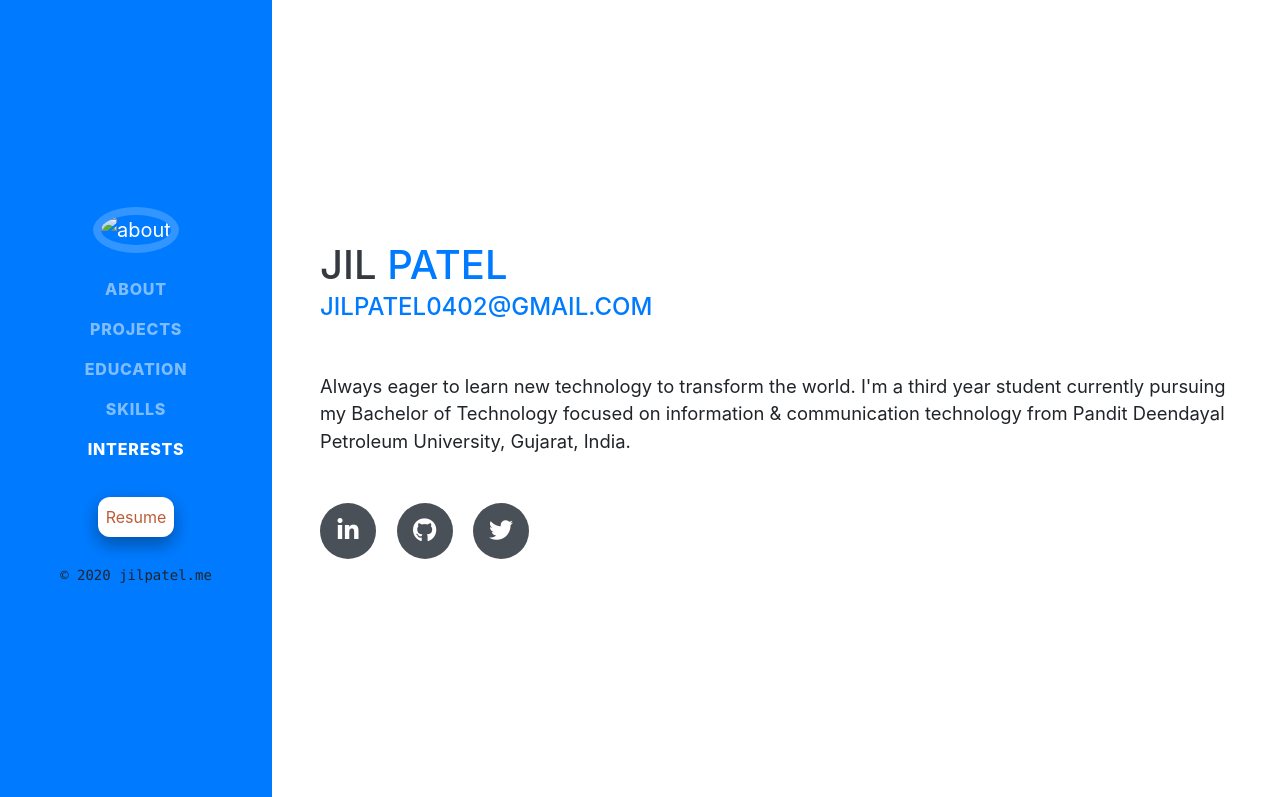
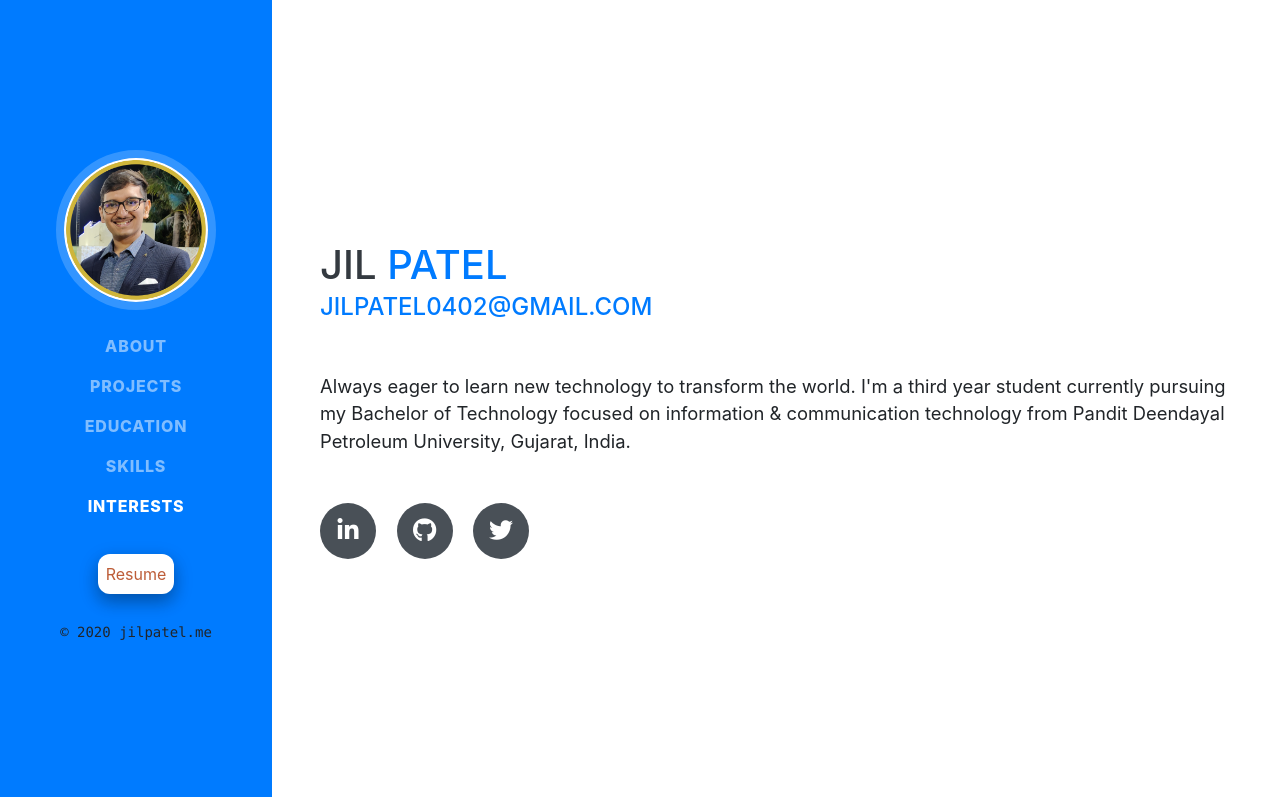
Before and after one commit to jilpatel13/Personal-Portfolio, a website with bundled scripts: page index.html in a window 1280 px wide. Shown: the top 797 px of the page. Built offline with nearby package versions, Linux system fonts and the light colour scheme; files whose address does not match are found by name; a web font is replaced by a local one.

Commit message:
Update index.html

```diff
--- a/index.html
+++ b/index.html
@@ -29,7 +29,7 @@
     <a class="navbar-brand js-scroll-trigger" href="#page-top">
       <span class="d-block d-lg-none">Jil Patel</span>
       <span class="d-none d-lg-block">
-        <img class="img-fluid img-profile rounded-circle mx-auto mb-2" src="img/profile.jpg" alt="about">
+        <img class="img-fluid img-profile rounded-circle mx-auto mb-2" src="img/profile.png" alt="about">
       </span>
     </a>
     <button class="navbar-toggler" type="button" data-toggle="collapse" data-target="#navbarSupportedContent" aria-controls="navbarSupportedContent" aria-expanded="false" aria-label="Toggle navigation">
```
